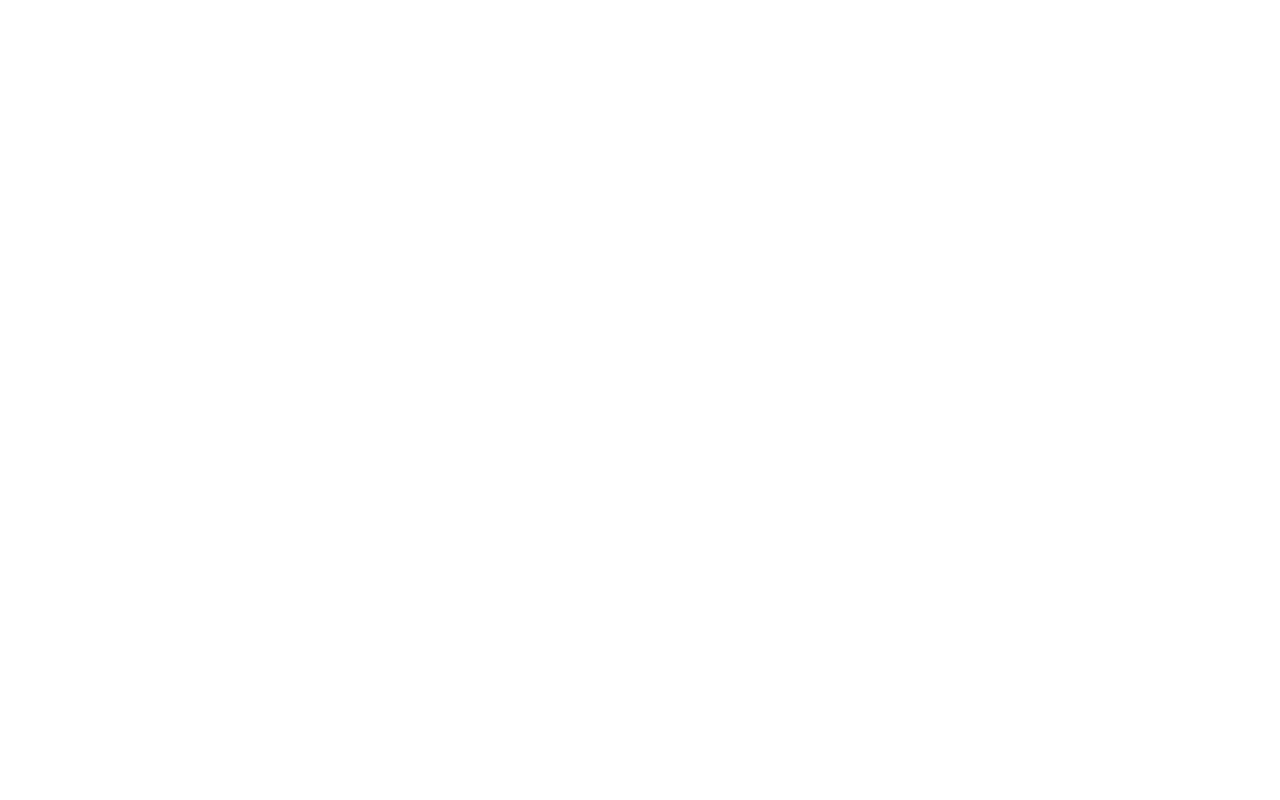
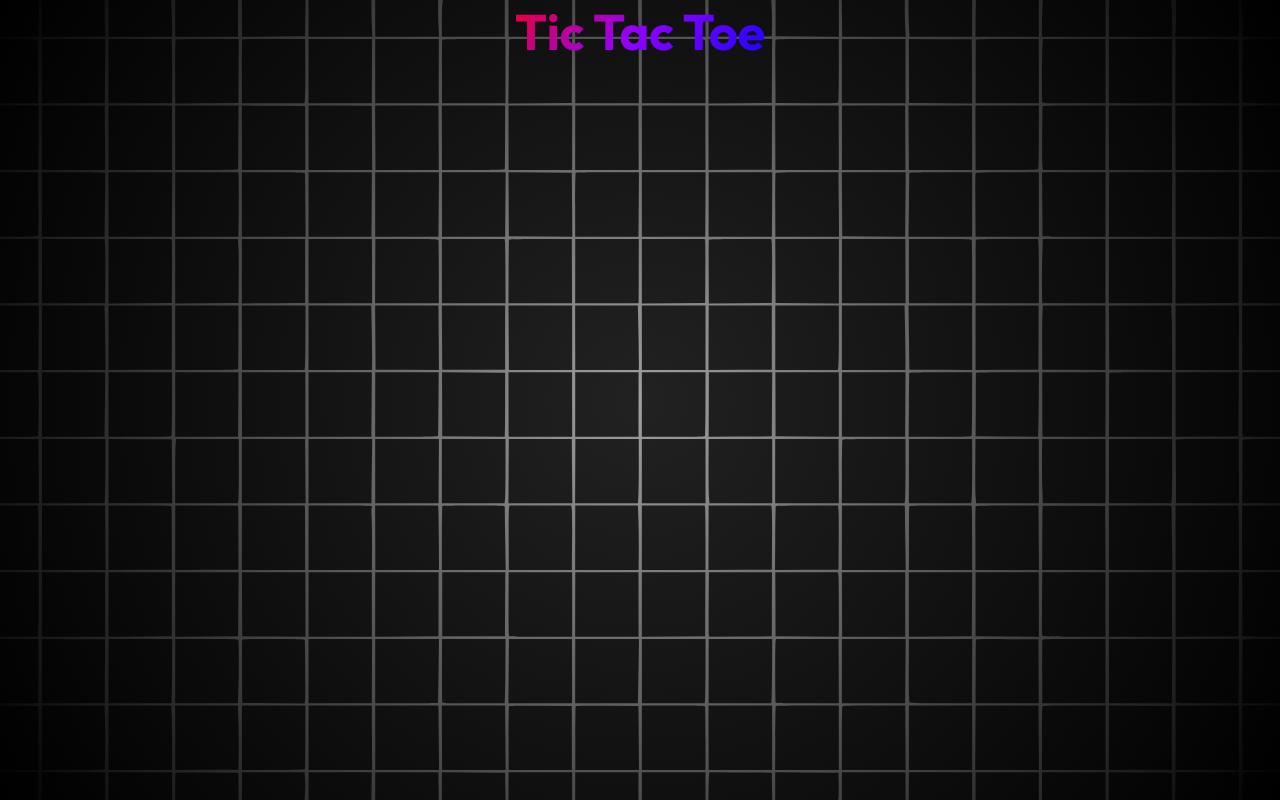
Before and after one commit to DomokosAlex/TicTacToeJS, a plain HTML site: page index.html in a window 1280 px wide. Drawn offline with Linux system fonts and the light colour scheme.

Commit message:
First Ver

```diff
--- /dev/null
+++ b/css/style.css
@@ -0,0 +1,51 @@
+* {
+    margin: 0;
+    padding: 0;
+    box-sizing: border-box;
+    font-family: "Outfit", sans-serif;
+}
+
+
+body {
+
+    min-height: 100vh;
+    background-image: url("../img/back.svg");
+    background-repeat: no-repeat;
+    background-attachment: fixed;
+    background-position: center;
+    background-size: cover;
+    text-align: center;
+
+}
+
+#overlay {
+    min-height: 100vh;
+    background-image: radial-gradient(circle, rgba(0, 0, 0, 1) 0%, rgba(67, 67, 67, 0.5) 0%, rgba(0, 0, 0, 1) 100%);
+    display: flex;
+    color: white;
+    justify-content: center;
+
+
+}h1 {
+    font-size: 50px;
+    font-weight: bold;
+
+    background: linear-gradient(135deg, #ff0000,#9000ff, #0004ff,#ff0000,#9000ff, #0004ff);
+    -webkit-background-clip: text;
+    -webkit-text-fill-color: transparent;
+    background-size: 300% 300%;
+    animation: gradient 2s ease-in-out infinite;
+
+}
+
+@keyframes gradient {
+    0% {
+        background-position: 0% 50%;
+    }
+    50% {
+        mask-position: 100% 50%;
+    }
+    100% {
+        mask-position: 0% 50%;
+    }
+}
--- a/index.html
+++ b/index.html
@@ -3,9 +3,24 @@
 <head>
     <meta charset="UTF-8">
     <meta name="viewport" content="width=device-width, initial-scale=1.0">
-    <title>Document</title>
+    <title>Tic-Tac-Toe</title>
+    <link rel="preconnect" href="https://fonts.googleapis.com">
+    <link rel="preconnect" href="https://fonts.gstatic.com" crossorigin>
+    <link href="https://fonts.googleapis.com/css2?family=IBM+Plex+Sans:ital,wght@0,100;0,200;0,300;0,400;0,500;0,600;0,700;1,100;1,200;1,300;1,400;1,500;1,600;1,700&family=Kanit:ital,wght@0,100;0,200;0,300;0,400;0,500;0,600;0,700;0,800;0,900;1,100;1,200;1,300;1,400;1,500;1,600;1,700;1,800;1,900&family=M+PLUS+1p&family=Outfit:wght@100..900&family=Poppins:ital,wght@0,100;0,200;0,300;0,400;0,500;0,600;0,700;0,800;0,900;1,100;1,200;1,300;1,400;1,500;1,600;1,700;1,800;1,900&display=swap" rel="stylesheet">
+    <link rel="stylesheet" href="./css/style.css">
+
 </head>
 <body>
+<div id="overlay">
+    <div>
+        <h1>Tic Tac Toe</h1>
+        <div class="container">
+
+        </div>
+
+    </div>
+</div>
+
 
 </body>
 </html>
```
Also changed, not shown: img/back.svg (added).
